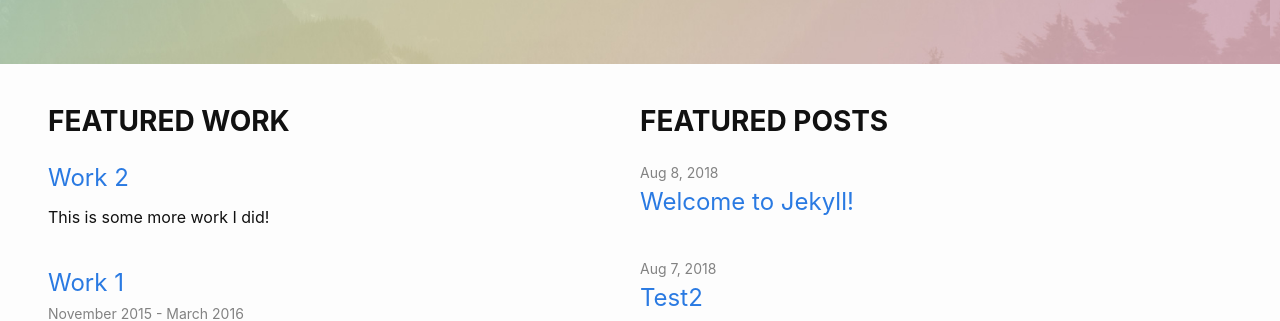
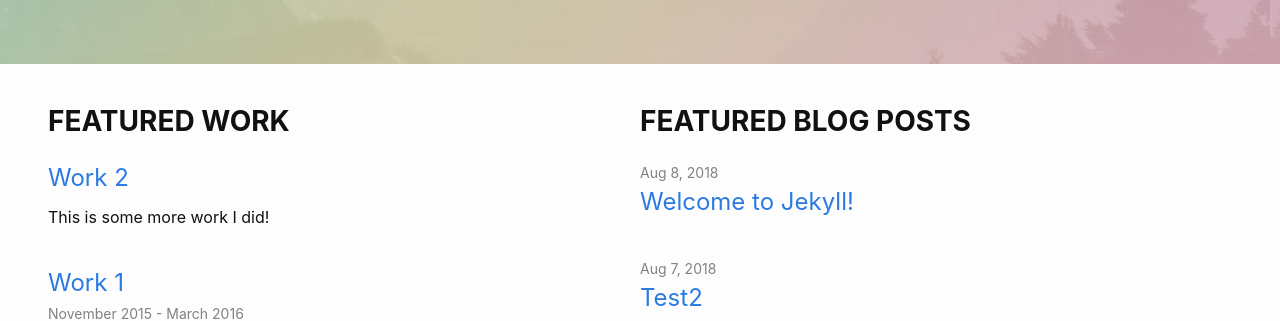
Before and after one commit to goodwin72/jaredrgoodwin.com, a Jekyll site: the page built from index.html, in a window 1280 px wide. Shown: the part 686-1007 px from the top of the page. Built offline with Jekyll 4.4.1, drawn with Linux system fonts in a browser that asks for light colours.

Commit message:
Changed 'Featured Posts' to 'Featured Blog Posts'

```diff
--- a/_layouts/home.html
+++ b/_layouts/home.html
@@ -40,7 +40,7 @@
 
                     <!-- Display all featured pages in the 'Posts' collection -->
                     <div class="col--half">
-                        <h2 class="post-list-heading">Featured Posts</h2>
+                        <h2 class="post-list-heading">Featured Blog Posts</h2>
                         {%- include feed-blog.html featured-only=true -%}
                     </div>
 
```
